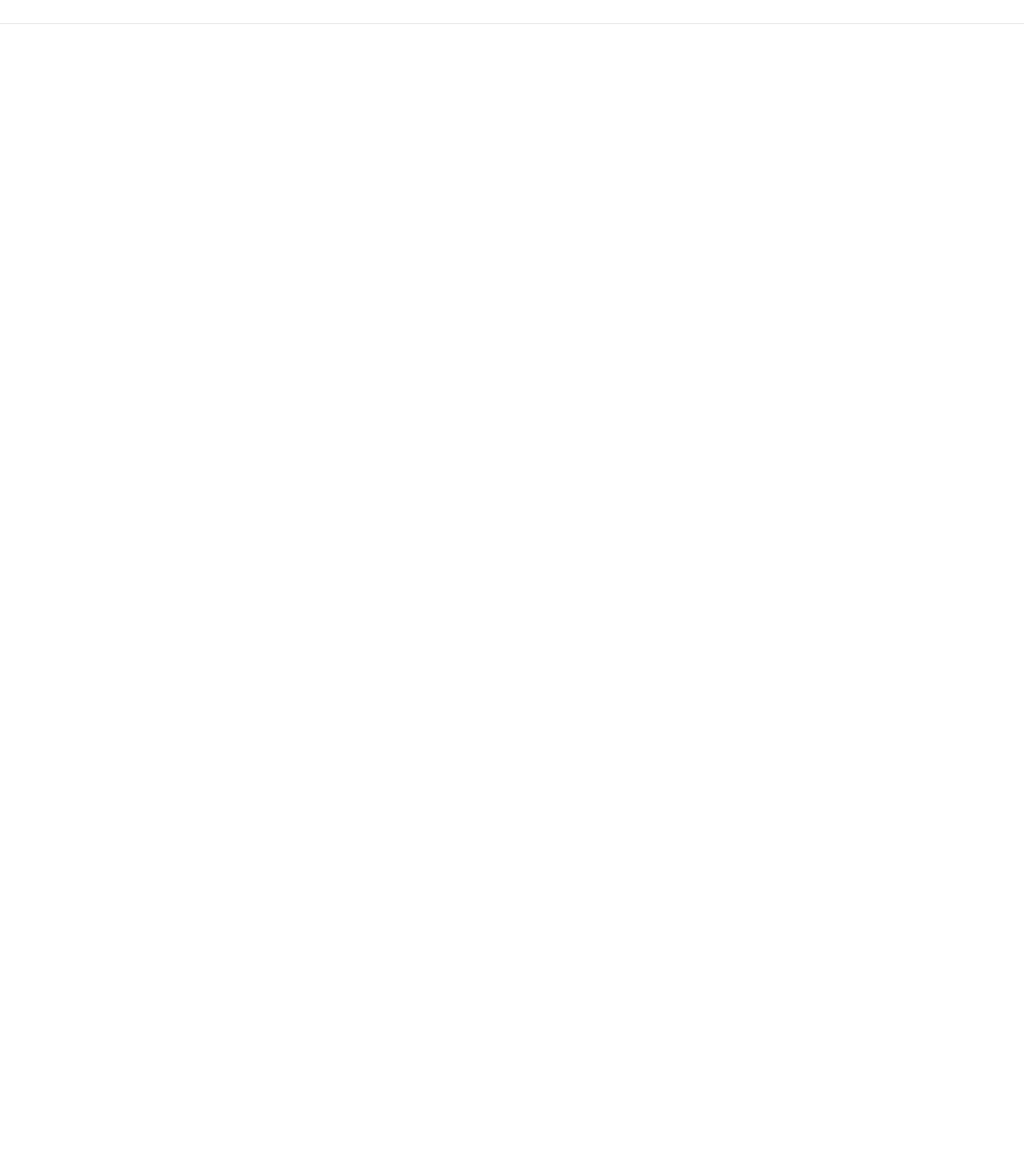
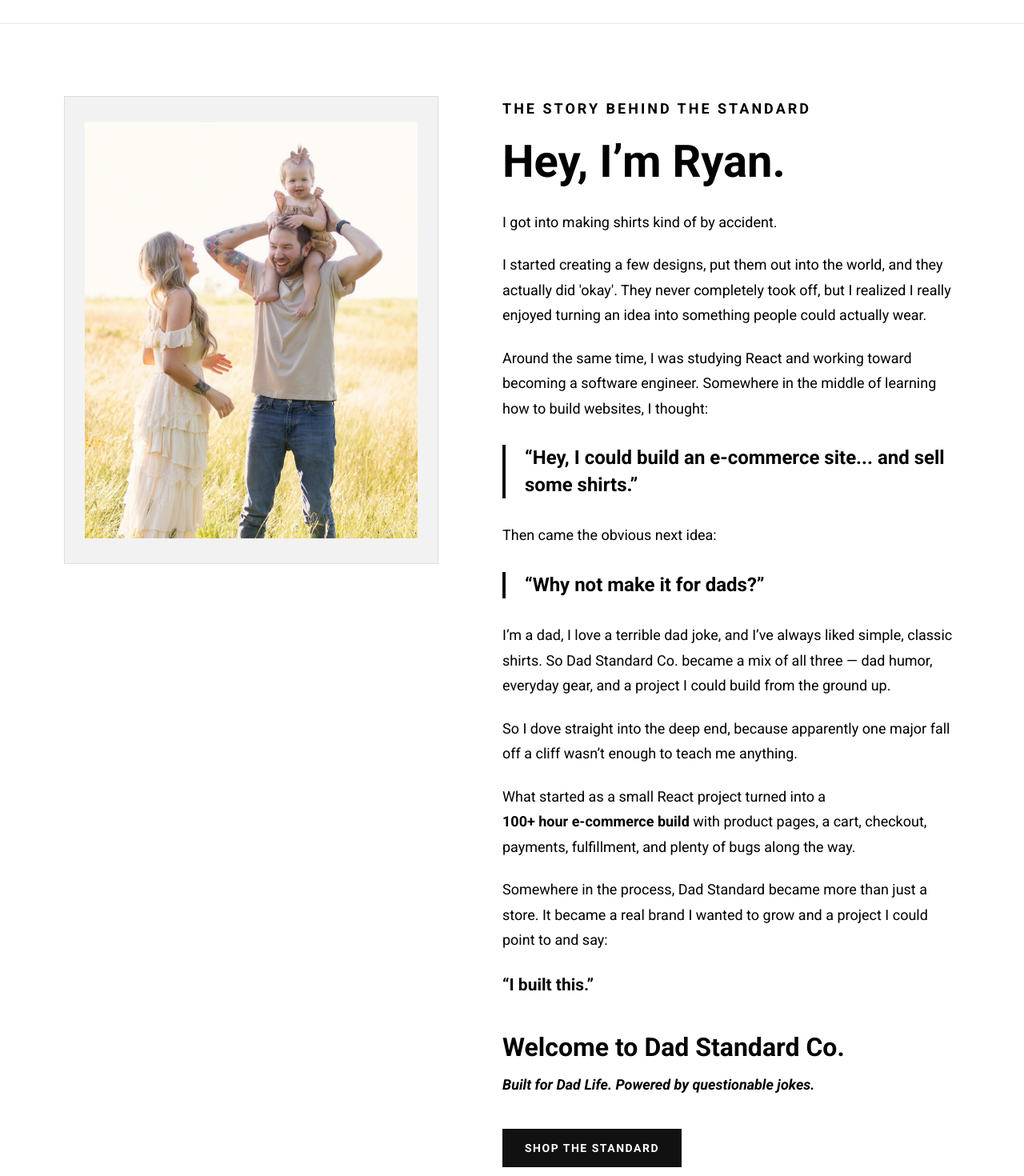
Before and after one commit to Woodedcode/dad-supply-co, a React (Vite) app: page /about in a window 1280 px wide. Before the commit this address had no page. Shown: the part 140-1610 px from the top of the page at 80% size. Before the commit the page ends 800 px from the top, so only its background shows below. Built offline with nearby package versions, Linux system fonts and the light colour scheme.

Commit message:
add About page and founder story

```diff
--- a/src/App.css
+++ b/src/App.css
@@ -930,6 +930,118 @@
   font-size: 16px;
 }
 
+/* =========================
+   ABOUT PAGE
+========================= */
+
+.about-page {
+  background: #fff;
+}
+
+.about-hero {
+  max-width: 1200px;
+  margin: 0 auto;
+  padding: 90px 40px 120px;
+  display: grid;
+  grid-template-columns: 0.9fr 1.1fr;
+  gap: 80px;
+  align-items: start;
+}
+
+.about-photo {
+  position: sticky;
+  top: 130px;
+}
+
+.about-photo__placeholder {
+  width: 100%;
+  aspect-ratio: 4 / 5;
+  background: #f2f2f2;
+  border: 1px solid #ddd;
+  display: flex;
+  align-items: center;
+  justify-content: center;
+}
+
+.about-photo__placeholder span {
+  color: #777;
+  font-size: 14px;
+  letter-spacing: 2px;
+  text-transform: uppercase;
+}
+
+.about-story__eyebrow {
+  font-size: 13px;
+  font-weight: 700;
+  letter-spacing: 3px;
+  margin-bottom: 18px;
+}
+
+.about-story h1 {
+  font-size: 56px;
+  line-height: 1;
+  margin-bottom: 32px;
+}
+
+.about-story h2 {
+  font-size: 32px;
+  margin-top: 40px;
+  margin-bottom: 12px;
+}
+
+.about-story p {
+  font-size: 18px;
+  line-height: 1.75;
+  margin-bottom: 22px;
+}
+
+.about-story blockquote {
+  font-size: 24px;
+  line-height: 1.4;
+  font-weight: 700;
+  margin: 30px 0;
+  padding-left: 24px;
+  border-left: 4px solid #111;
+}
+
+.about-story__built {
+  font-size: 21px !important;
+}
+
+.about-story__tagline {
+  font-weight: 700;
+  font-style: italic;
+}
+
+.about-shop-button {
+  display: inline-block;
+  margin-top: 18px;
+  padding: 16px 28px;
+  background: #111;
+  color: #fff;
+  text-decoration: none;
+  font-size: 14px;
+  font-weight: 700;
+  letter-spacing: 1.5px;
+  transition: background 0.2s ease;
+}
+
+.about-shop-button:hover {
+  background: #333;
+}
+
+/*
+  FOUNDER PICTURE
+*/
+
+.about-photo__image {
+  width: 100%;
+  height: 520px;
+  object-fit: cover;
+  object-position: center top;
+  display: block;
+}
+
 /*
   RESPONSIVENESS
 */
@@ -1166,4 +1278,34 @@
     font-size: 14px;
     line-height: 1.6;
   }
+
+  .about-hero {
+    grid-template-columns: 1fr;
+    padding: 50px 20px 80px;
+    gap: 40px;
+  }
+
+  .about-photo {
+    position: static;
+  }
+
+  .about-photo__placeholder {
+    max-height: 500px;
+  }
+
+  .about-story h1 {
+    font-size: 42px;
+  }
+
+  .about-story p {
+    font-size: 17px;
+  }
+
+  .about-story blockquote {
+    font-size: 21px;
+  }
+
+  .about-photo__image {
+    height: 420px;
+  }
 }
--- a/src/App.jsx
+++ b/src/App.jsx
@@ -13,6 +13,8 @@
 import MatchingPage from "./pages/MatchingPage";
 import KidsPage from "./pages/KidsPage";
 import OrderConfirmationPage from "./pages/OrderConfirmationPage";
+import AboutPage from "./pages/AboutPage";
+
 
 function App() {
   const [cartItems, setCartItems] = useState(() => {
@@ -22,7 +24,10 @@
   });
 
   useEffect(() => {
-    localStorage.setItem("cartItems", JSON.stringify(cartItems));
+    localStorage.setItem(
+      "cartItems",
+      JSON.stringify(cartItems)
+    );
   }, [cartItems]);
 
   const removeFromCart = (indexToRemove) => {
@@ -30,10 +35,13 @@
       cartItems
         .map((item, index) =>
           index === indexToRemove
-            ? { ...item, quantity: item.quantity - 1 }
-            : item,
+            ? {
+                ...item,
+                quantity: item.quantity - 1,
+              }
+            : item
         )
-        .filter((item) => item.quantity > 0),
+        .filter((item) => item.quantity > 0)
     );
   };
 
@@ -47,7 +55,10 @@
         );
       }
 
-      return item.name === product.name && item.size === product.size;
+      return (
+        item.name === product.name &&
+        item.size === product.size
+      );
     });
 
     if (existingItem) {
@@ -57,14 +68,21 @@
             return item.name === product.name &&
               item.dadSize === product.dadSize &&
               item.kidSize === product.kidSize
-              ? { ...item, quantity: item.quantity + 1 }
+              ? {
+                  ...item,
+                  quantity: item.quantity + 1,
+                }
               : item;
           }
 
-          return item.name === product.name && item.size === product.size
-            ? { ...item, quantity: item.quantity + 1 }
+          return item.name === product.name &&
+            item.size === product.size
+            ? {
+                ...item,
+                quantity: item.quantity + 1,
+              }
             : item;
-        }),
+        })
       );
     } else {
       setCartItems([
@@ -81,19 +99,27 @@
     setCartItems(
       cartItems.map((item, index) =>
         index === indexToIncrease
-          ? { ...item, quantity: item.quantity + 1 }
-          : item,
-      ),
+          ? {
+              ...item,
+              quantity: item.quantity + 1,
+            }
+          : item
+      )
     );
   };
 
   const removeItem = (indexToRemove) => {
-    setCartItems(cartItems.filter((item, index) => index !== indexToRemove));
+    setCartItems(
+      cartItems.filter(
+        (item, index) => index !== indexToRemove
+      )
+    );
   };
 
-  const cartCount = cartItems.reduce((total, item) => {
-    return total + item.quantity;
-  }, 0);
+  const cartCount = cartItems.reduce(
+    (total, item) => total + item.quantity,
+    0
+  );
 
   const clearCart = () => {
     setCartItems([]);
@@ -106,7 +132,7 @@
           <Link to="/">
             <img
               src={DadStandardLogo}
-              alt="Dad Standard Logo"
+              alt="Dad Standard Co."
               className="header__logo"
             />
           </Link>
@@ -114,30 +140,25 @@
 
         <nav className="nav__links">
           <div className="shop-dropdown">
-            <button className="shop-dropdown__button">Shop</button>
+            <button className="shop-dropdown__button">
+              Shop
+            </button>
 
             <div className="shop-dropdown__menu">
               <Link to="/shirts">Shirts</Link>
-              <Link to="/matching">Matching Shirts</Link>
+              <Link to="/matching">
+                Matching Shirts
+              </Link>
               <Link to="/kids">Kids</Link>
               <Link to="/hats">Hats</Link>
             </div>
           </div>
 
-          <Link
-            to="/#about"
-            onClick={() => {
-              setTimeout(() => {
-                document.getElementById("about")?.scrollIntoView({
-                  behavior: "smooth",
-                });
-              }, 300);
-            }}
-          >
-            About
+          <Link to="/about">About</Link>
+
+          <Link to="/cart">
+            Cart ({cartCount})
           </Link>
-
-          <Link to="/cart">Cart ({cartCount})</Link>
         </nav>
       </header>
 
@@ -151,26 +172,41 @@
                   <div className="hero__content">
                     <h1>Built for Dad Life</h1>
 
-                    <p>Everyday gear for dads who set their own standard.</p>
+                    <p>
+                      Everyday gear for dads who set
+                      their own standard.
+                    </p>
 
-                    <Link to="/shirts" className="hero__shop-button">
+                    <Link
+                      to="/shirts"
+                      className="hero__shop-button"
+                    >
                       Shop Now
                     </Link>
                   </div>
 
                   <figure className="hero__image">
-                    <img src={HeroImage} alt="Dad Standard Co. Clothing" />
+                    <img
+                      src={HeroImage}
+                      alt="Dad Standard Co. Clothing"
+                    />
                   </figure>
                 </section>
 
-                <section className="featured" id="featured-products">
+                <section
+                  className="featured"
+                  id="featured-products"
+                >
                   <h2>Featured Products</h2>
 
                   <div className="featured__products">
                     {products
-                      .filter((product) => [1, 2].includes(product.id))
+                      .filter((product) =>
+                        [1, 2].includes(product.id)
+                      )
                       .map((product) => (
                         <ProductCard
+                          key={product.id}
                           name={product.name}
                           price={product.price}
                           image={product.image}
@@ -179,38 +215,55 @@
                       ))}
                   </div>
                 </section>
-
-                <section className="about" id="about">
-                  <h2>About Dad Standard Co.</h2>
-
-                  <p>
-                    Dad Standard Co. is made for dads doing their best, cracking
-                    terrible jokes, hauling too much stuff, and somehow keeping
-                    it all together.
-                    <br />
-                    <br />
-                    Comfortable gear for the everyday chaos of dad life.
-                  </p>
-                </section>
               </>
             }
           />
 
           <Route
             path="/products/:id"
-            element={<ProductPage addToCart={addToCart} />}
+            element={
+              <ProductPage
+                addToCart={addToCart}
+              />
+            }
           />
 
           <Route
             path="/shirts"
-            element={<ShirtsPage addToCart={addToCart} />}
+            element={
+              <ShirtsPage
+                addToCart={addToCart}
+              />
+            }
           />
 
-          <Route path="/matching" element={<MatchingPage />} />
+          <Route
+            path="/about"
+            element={<AboutPage />}
+          />
 
-          <Route path="/kids" element={<KidsPage addToCart={addToCart} />} />
+          <Route
+            path="/matching"
+            element={<MatchingPage />}
+          />
 
-          <Route path="/hats" element={<HatsPage addToCart={addToCart} />} />
+          <Route
+            path="/kids"
+            element={
+              <KidsPage
+                addToCart={addToCart}
+              />
+            }
+          />
+
+          <Route
+            path="/hats"
+            element={
+              <HatsPage
+                addToCart={addToCart}
+              />
+            }
+          />
 
           <Route
             path="/cart"
@@ -227,13 +280,20 @@
           <Route
             path="/checkout"
             element={
-              <CheckoutPage cartItems={cartItems} clearCart={clearCart} />
+              <CheckoutPage
+                cartItems={cartItems}
+                clearCart={clearCart}
+              />
             }
           />
 
           <Route
             path="/order-confirmation"
-            element={<OrderConfirmationPage clearCart={clearCart} />}
+            element={
+              <OrderConfirmationPage
+                clearCart={clearCart}
+              />
+            }
           />
         </Routes>
       </main>
--- /dev/null
+++ b/src/pages/AboutPage.jsx
@@ -0,0 +1,92 @@
+import { Link } from "react-router-dom";
+import DadFounderPic from "../assets/family.jpg";
+
+function AboutPage() {
+  return (
+    <main className="about-page">
+      <section className="about-hero">
+        <div className="about-photo">
+          <div className="about-photo__placeholder">
+            <div className="about-photo">
+              <img
+                src={DadFounderPic}
+                alt="Ryan, founder of Dad Standard Co."
+                className="about-photo__image"
+              />
+            </div>
+          </div>
+        </div>
+
+        <div className="about-story">
+          <p className="about-story__eyebrow">THE STORY BEHIND THE STANDARD</p>
+
+          <h1>Hey, I’m Ryan.</h1>
+
+          <p>I got into making shirts kind of by accident.</p>
+
+          <p>
+            I started creating a few designs, put them out into the world, and
+            they actually did 'okay'. They never completely took off, but I
+            realized I really enjoyed turning an idea into something people
+            could actually wear.
+          </p>
+
+          <p>
+            Around the same time, I was studying React and working toward
+            becoming a software engineer. Somewhere in the middle of learning
+            how to build websites, I thought:
+          </p>
+
+          <blockquote>
+            “Hey, I could build an e-commerce site... and sell some shirts.”
+          </blockquote>
+
+          <p>Then came the obvious next idea:</p>
+
+          <blockquote>“Why not make it for dads?”</blockquote>
+
+          <p>
+            I’m a dad, I love a terrible dad joke, and I’ve always liked simple,
+            classic shirts. So Dad Standard Co. became a mix of all three — dad
+            humor, everyday gear, and a project I could build from the ground
+            up.
+          </p>
+
+          <p>
+            So I dove straight into the deep end, because apparently one major
+            fall off a cliff wasn’t enough to teach me anything.
+          </p>
+
+          <p>
+            What started as a small React project turned into a <br />
+            <strong> 100+ hour e-commerce build</strong> with product pages, a
+            cart, checkout, payments, fulfillment, and plenty of bugs along the
+            way.
+          </p>
+
+          <p>
+            Somewhere in the process, Dad Standard became more than just a
+            store. It became a real brand I wanted to grow and a project I could
+            point to and say:
+          </p>
+
+          <p className="about-story__built">
+            <strong>“I built this.”</strong>
+          </p>
+
+          <h2>Welcome to Dad Standard Co.</h2>
+
+          <p className="about-story__tagline">
+            Built for Dad Life. Powered by questionable jokes.
+          </p>
+
+          <Link to="/shirts" className="about-shop-button">
+            SHOP THE STANDARD
+          </Link>
+        </div>
+      </section>
+    </main>
+  );
+}
+
+export default AboutPage;
```
Also changed, not shown: src/assets/family.jpg (added).
